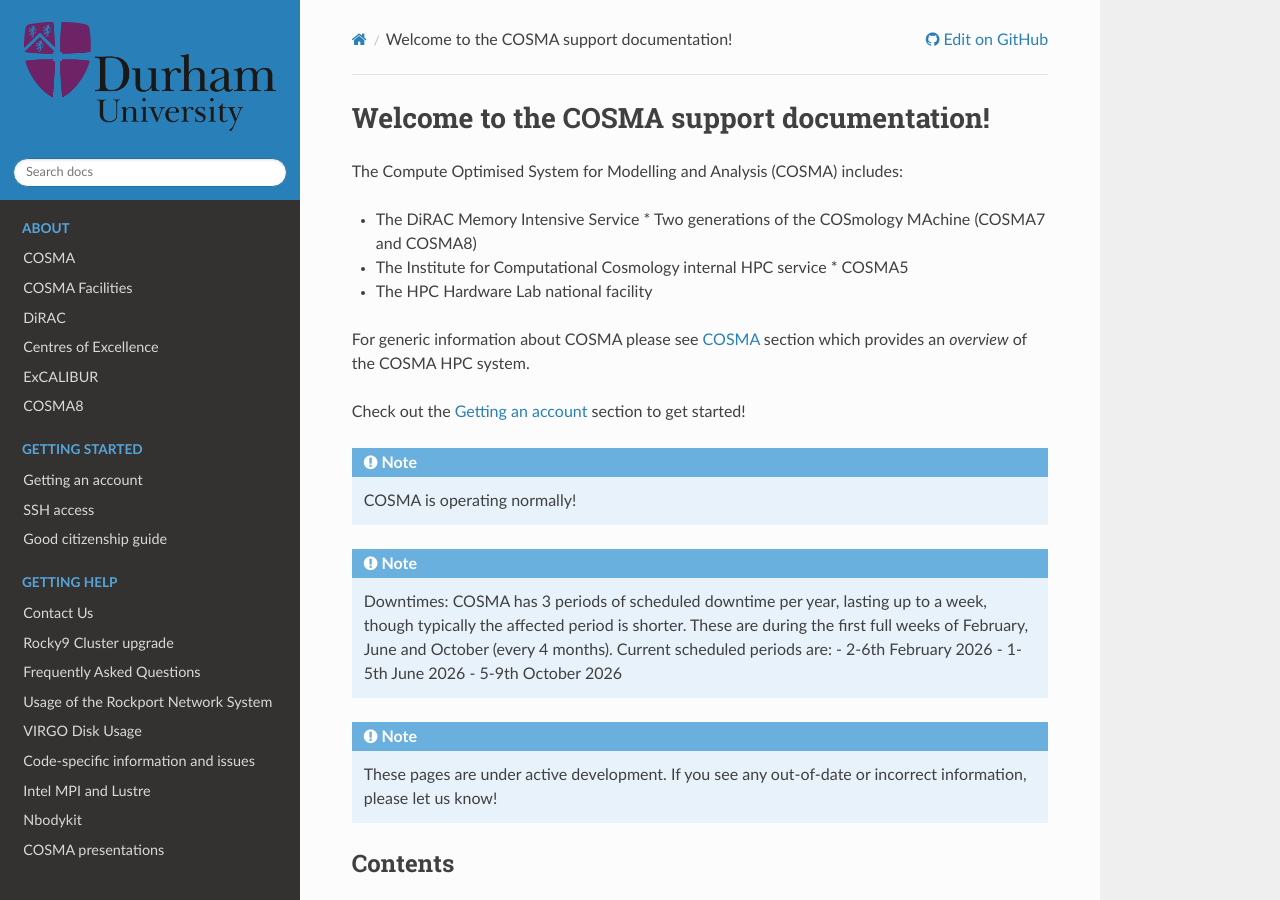
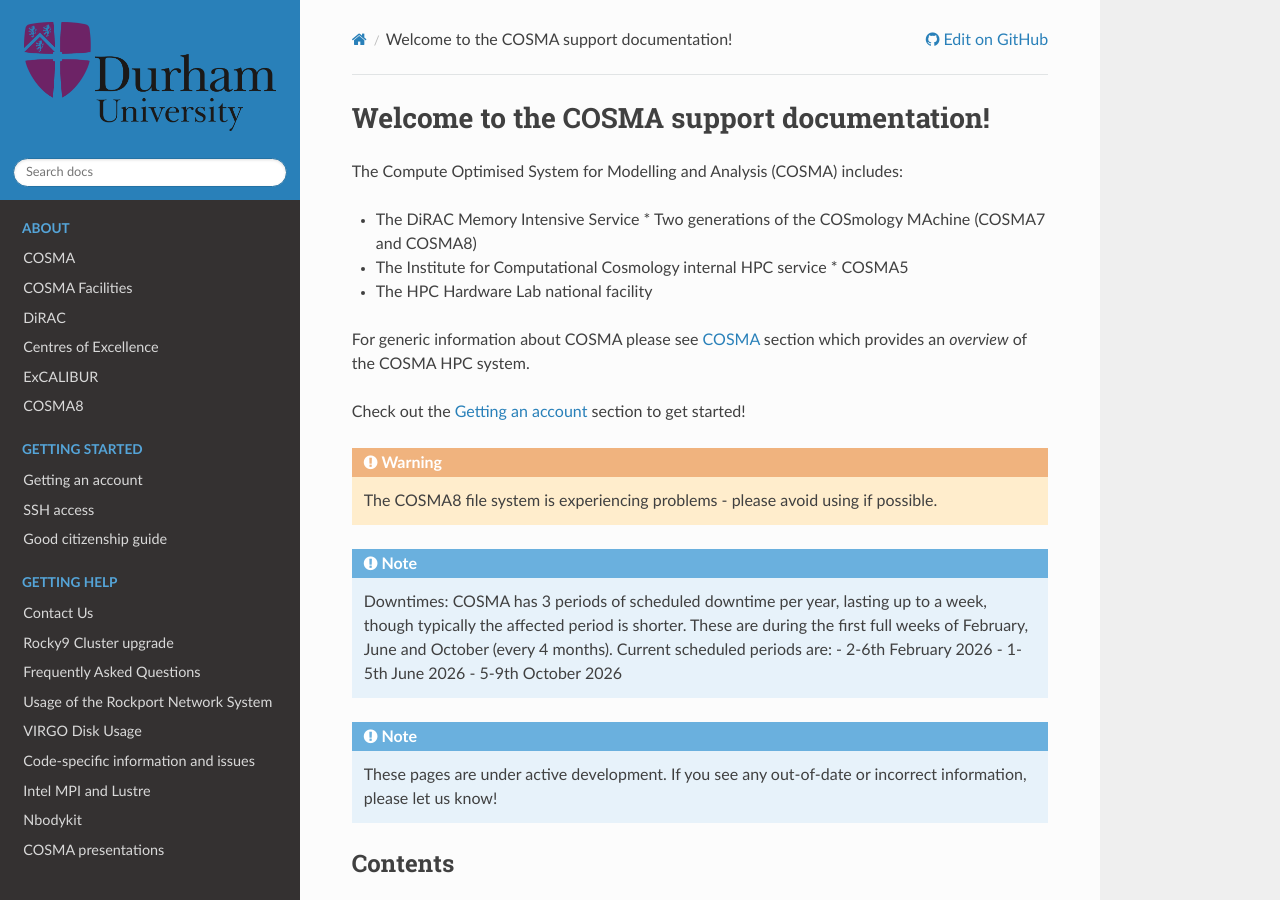
Before and after one commit to agb32/cosmadoc, a Sphinx documentation site: the page built from docs/source/index.rst, in a window 1280 px wide and 900 px high. Built offline with Sphinx 7.4.7 and the Read the Docs theme 3.1.0, drawn with Linux system fonts in a browser that asks for light colours.

Commit message:
status-updated

```diff
--- a/docs/source/index.rst
+++ b/docs/source/index.rst
@@ -15,9 +15,10 @@
 
 Check out the :doc:`account` section to get started!
 
-.. note::
+.. warning::
 
-   COSMA is operating normally!
+   The COSMA8 file system is experiencing problems - please avoid
+   using if possible.
 
 .. note::
 
```
